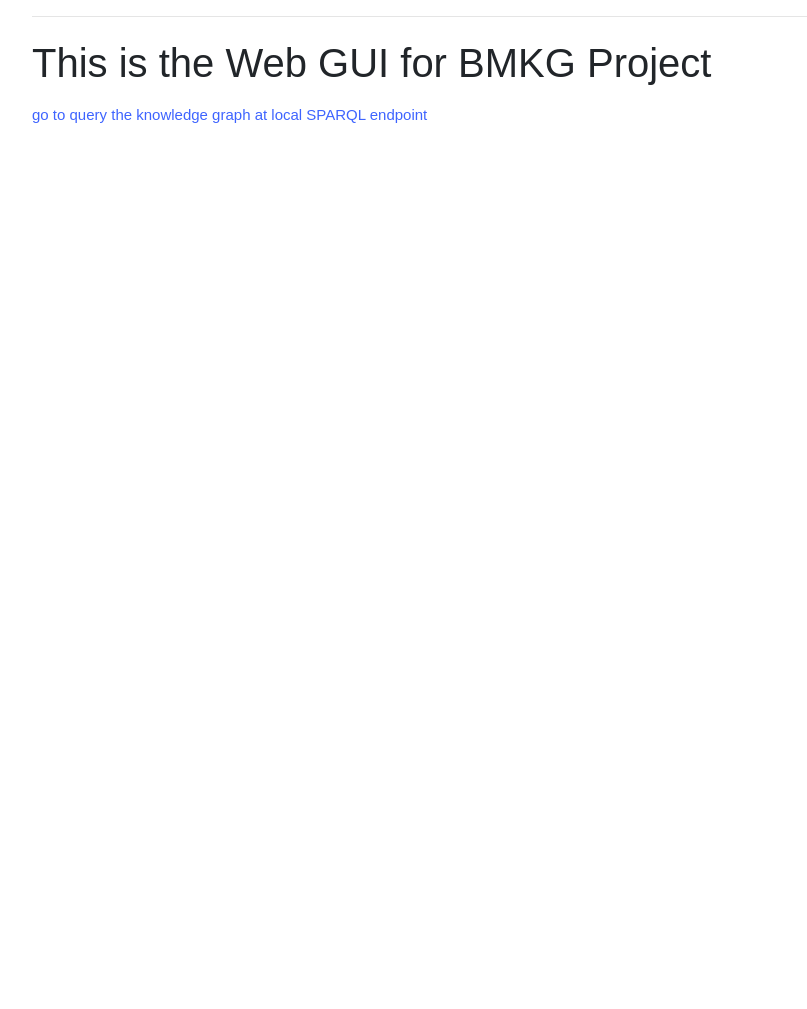
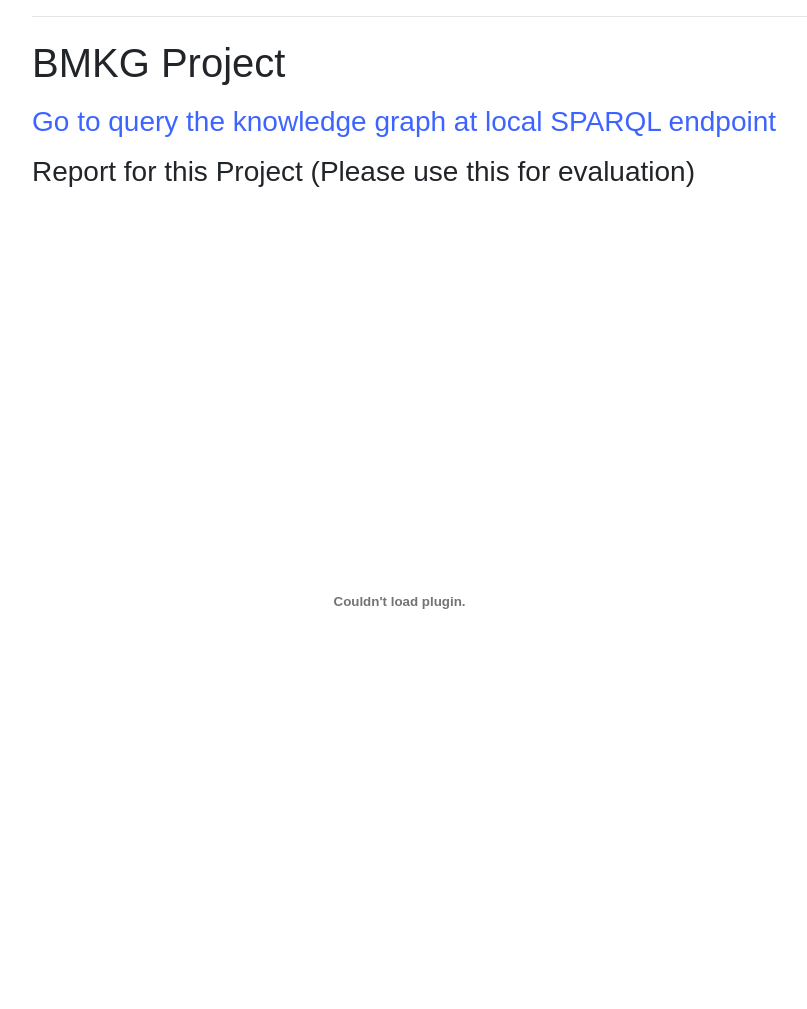
Before and after one commit to piobmx/mb_classical_music, a Flask app: page / in a window 1280 px wide. Shown: the part 81-1090 px from the top of the page, without its empty margins (118-925 px from the left). Before the commit the page ends 204 px from the top, so only its background shows below. Run offline with Flask 2, Linux system fonts and the light colour scheme; parts of the project's set-up code (start-up, migrations or seed data) failed here and were passed over; some libraries are stand-ins or nearby versions.

Commit message:
including pdf

```diff
--- a/templates/base.html
+++ b/templates/base.html
@@ -41,6 +41,9 @@
 		  cursor: pointer;
 		}
 
+		.pdf-container {
+		}
+
 	</style>
 </head>
 <body>
--- a/templates/index.html
+++ b/templates/index.html
@@ -1,6 +1,13 @@
 {% extends 'base.html' %}
 
 {% block content %}
-	<h1>This is the Web GUI for BMKG Project</h1>
-	<a href="{{ url_for('create') }}">go to query the knowledge graph at local SPARQL endpoint</a>
+	<h1>BMKG Project</h1>
+	<h3><a href="{{ url_for('create') }}">Go to query the knowledge graph at local SPARQL endpoint</a></h3>
+
+
+	<h3>Report for this Project (Please use this for evaluation)</h3>
+<div class="pdf-container">
+<object data="{{ url_for('static', filename='docs/a.pdf')}}" type="application/pdf" style="min-height:100vh;width:75%"></object>
+</div>
+
 {% endblock %}
--- a/templates/sparql.html
+++ b/templates/sparql.html
@@ -64,5 +64,9 @@
 		<button type="submit" class="button">Submit</button>
 	</form>
 
-
+	<ul>
+		<li><a href="https://github.com/piobmx/mb_classical_r2rml">Github repository</a> for mapping files</li>
+		<li><a href="https://www.dropbox.com/scl/fo/ahy0kl4c2r6w0b7ahn8d1/h?dl=0&rlkey=0o49itwwc94n3hro8um3ivchg">Dropbox Link</a> for generated RDF files</li>
+		<li>Code for this Website</li>
+	</ul>
 {% endblock %}
```
Also changed, not shown: 2 other files.
